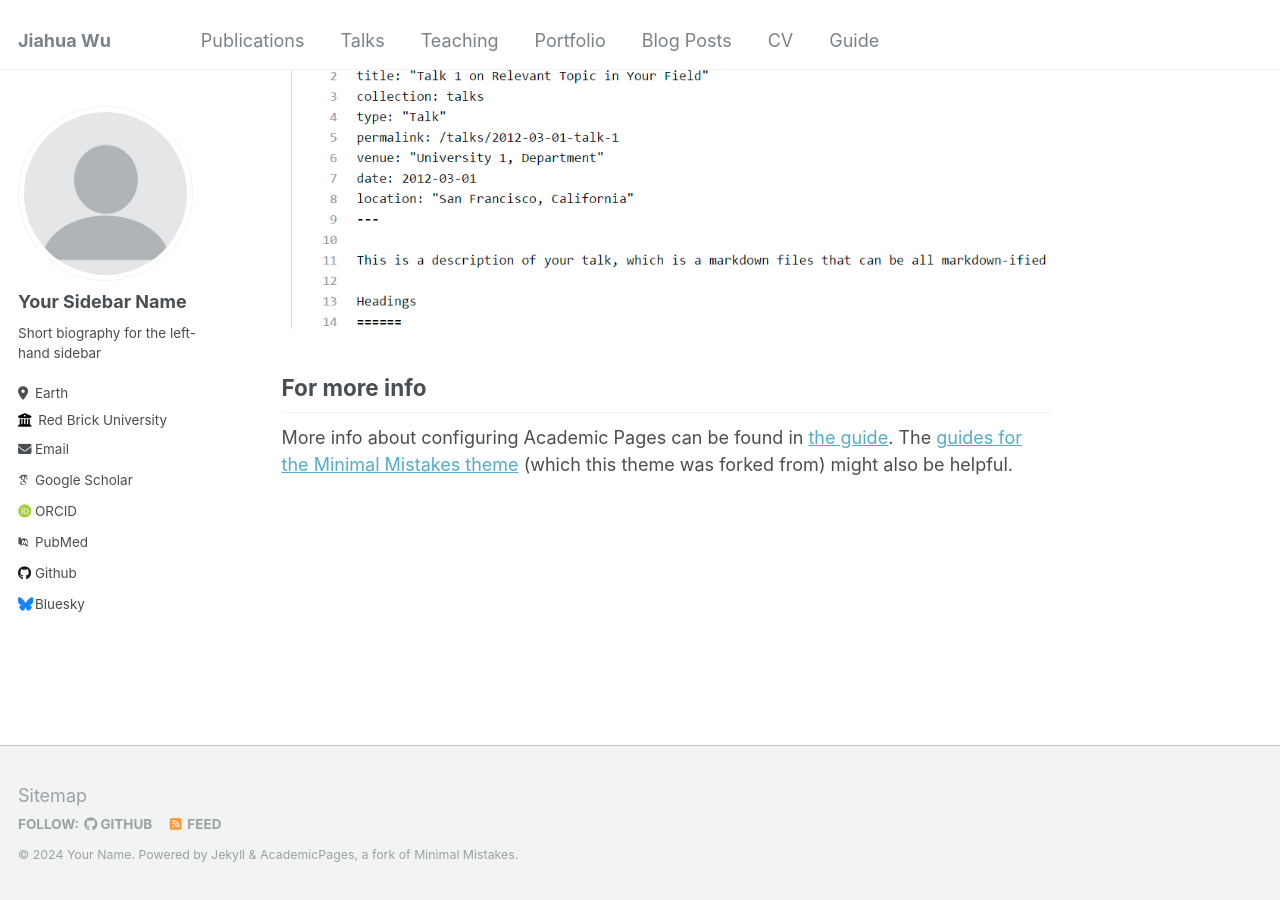
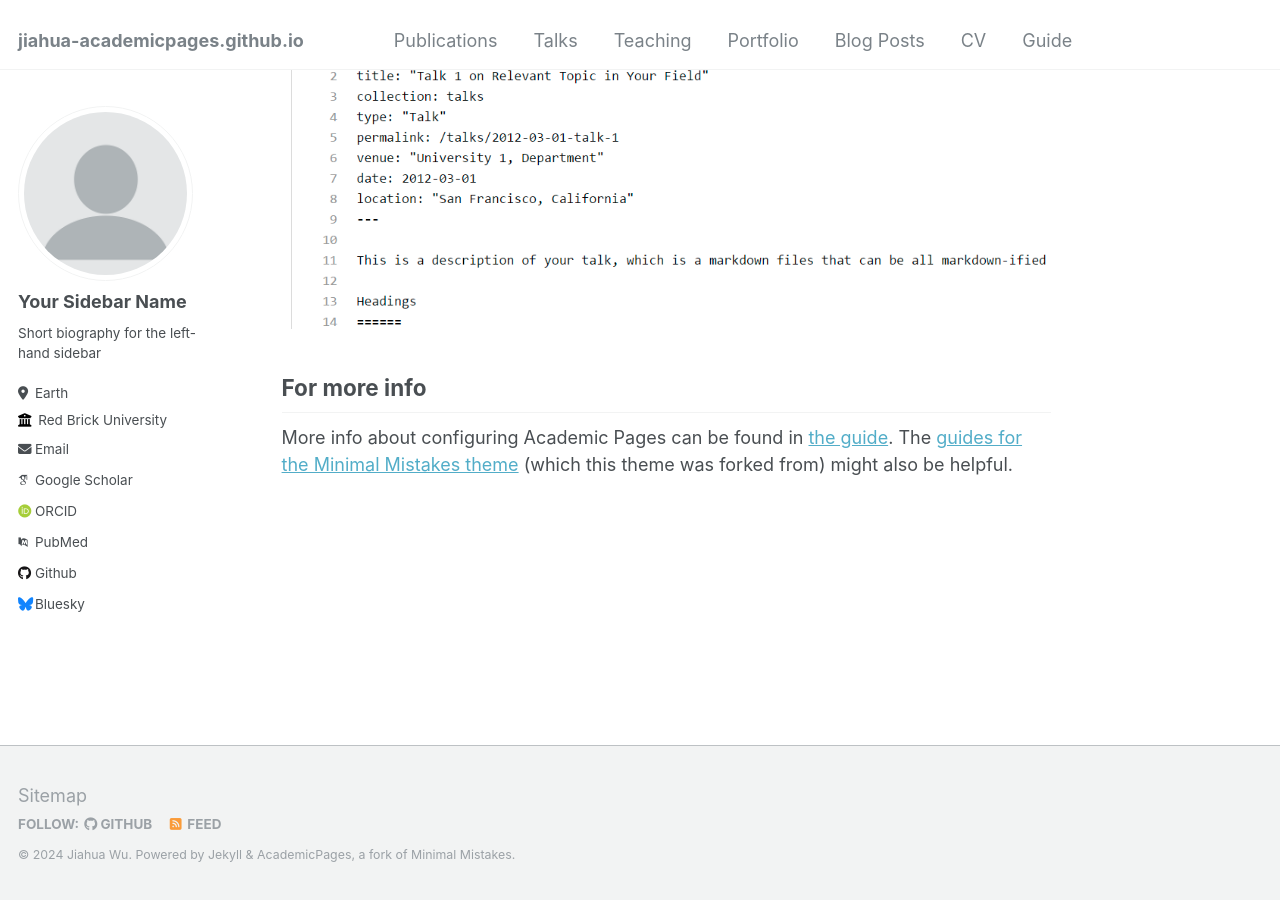
Before and after one commit to wu-jiahua/jiahua-academicpages.github.io, a Jekyll site: the page built from _pages/about.md, in a window 1280 px wide and 900 px high, scrolled down 2660 px. Built offline with Jekyll 4.4.1, drawn with Linux system fonts in a browser that asks for light colours; some web fonts are replaced.

Commit message:
Update _config.yml

```diff
--- a/_config.yml
+++ b/_config.yml
@@ -8,9 +8,9 @@
 
 # Basic Site Settings
 locale                   : "en-US"
-title                    : "Jiahua Wu"
+title                    : # "Jiahua Wu"
 title_separator          : "-"
-name                     : &name "Your Name"
+name                     : &name "Jiahua Wu"
 description              : &description "personal description"
 url                      : https://academicpages.github.io # the base hostname & protocol for your site e.g. "https://mmistakes.github.io"
 baseurl                  : "" # the subpath of your site, e.g. "/blog"
```
